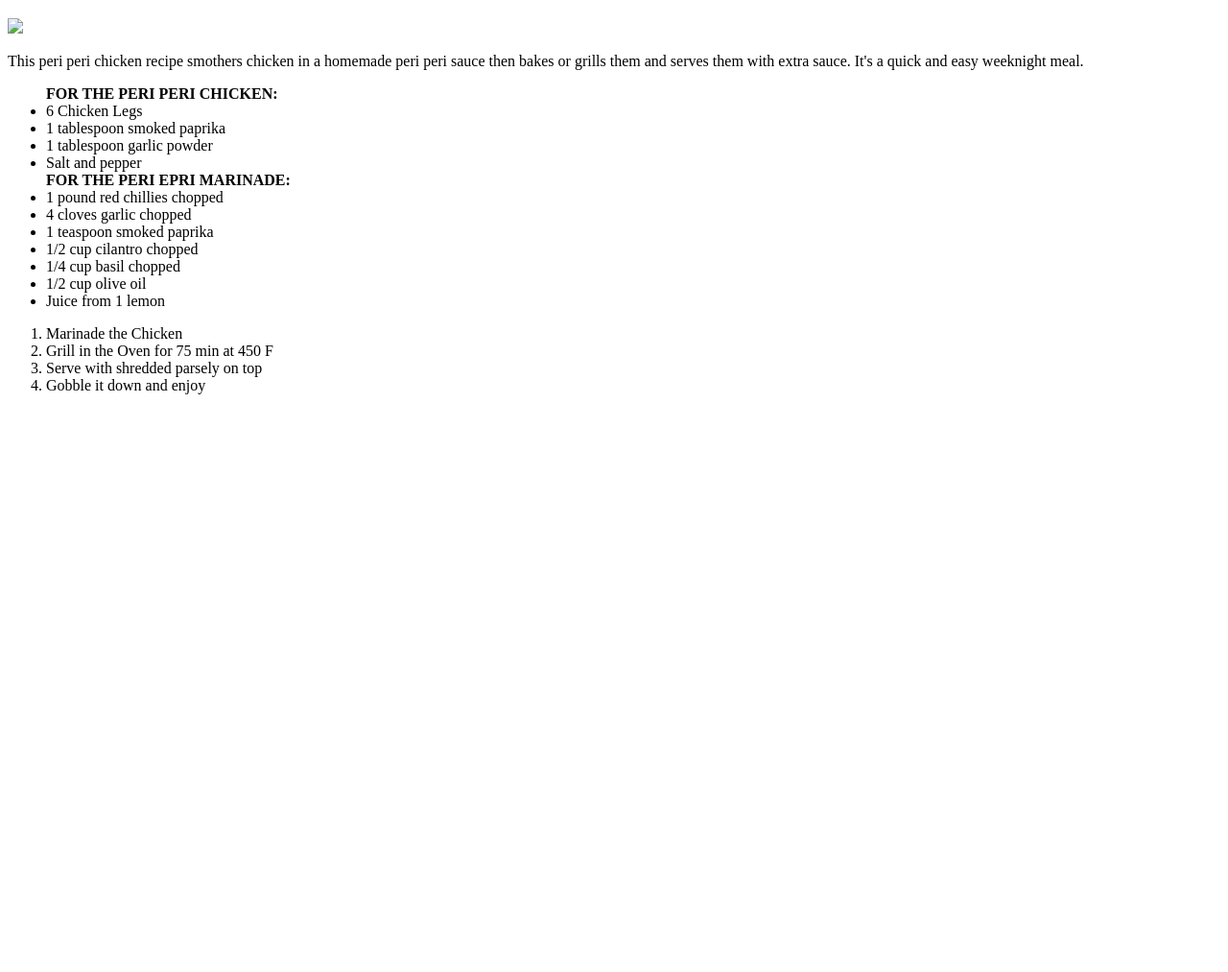
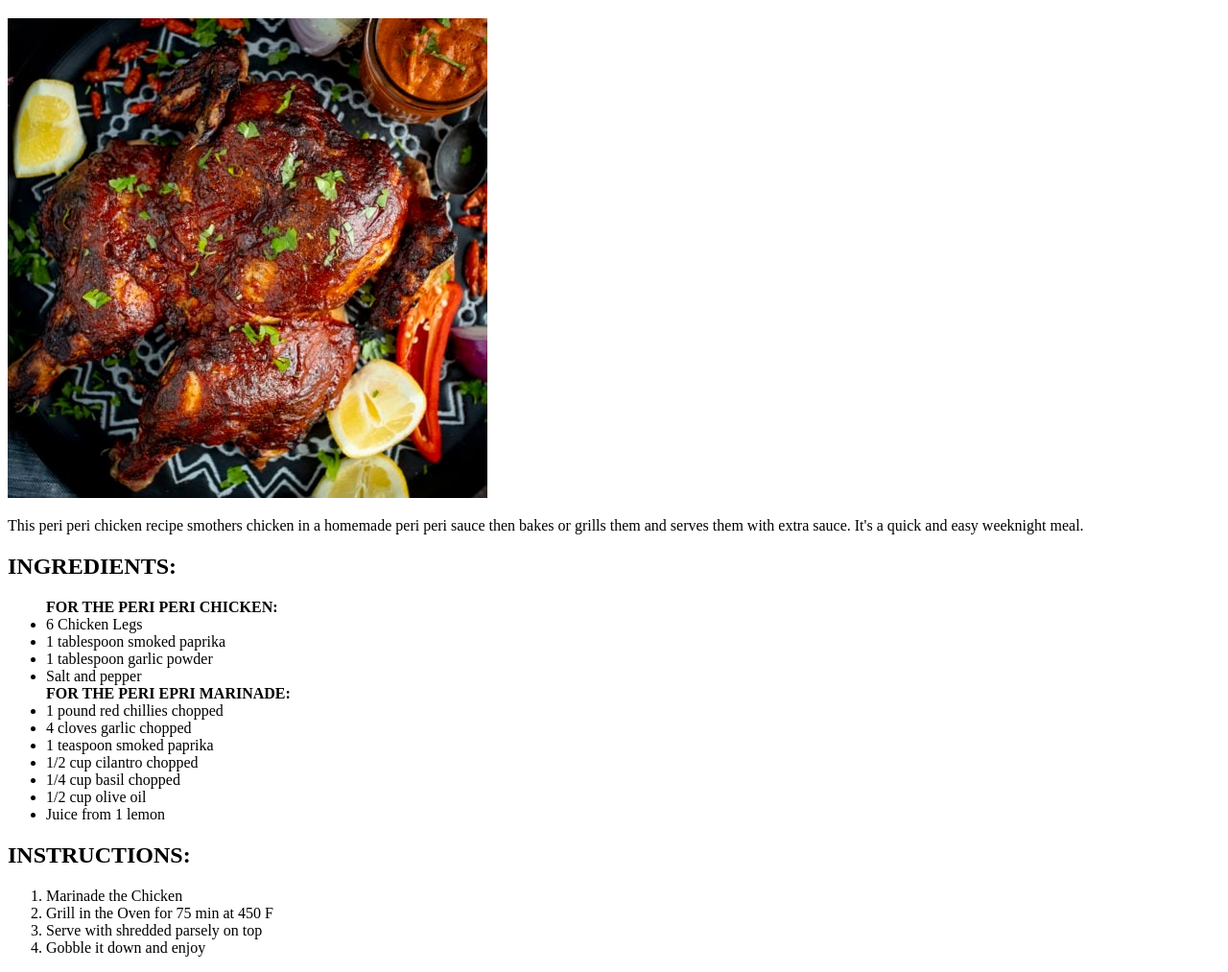
Before and after one commit to JayoftheJo/odin-recipes, a plain HTML site: page recipes/perichicken.html in a window 1280 px wide. Shown: the part 61-1074 px from the top of the page at 96% size. Before the commit the page ends 800 px from the top, so only its background shows below. Drawn offline with Linux system fonts and the light colour scheme.

Commit message:
Added image to repo

```diff
--- a/recipes/perichicken.html
+++ b/recipes/perichicken.html
@@ -5,7 +5,7 @@
     </head>
     <body>
         <h1>Peri Peri Chicken</h1>
-        <img src = 'PeriChicken.jpg'>
+        <img src = 'PeriChicken.jpg' alt = 'Peri Peri Chicken'>
         <p>
             This peri peri chicken recipe smothers
             chicken in a homemade peri peri sauce then
@@ -13,6 +13,7 @@
             extra sauce. It's a quick and easy weeknight
             meal.
         </p>
+        <h2>INGREDIENTS:</h2>
         <ul>
             <strong>FOR THE PERI PERI CHICKEN:</strong>
             <li> 6 Chicken Legs</li>
@@ -28,6 +29,7 @@
             <li> 1/2 cup olive oil</li>
             <li> Juice from 1 lemon</li>
         </ul>
+        <h2>INSTRUCTIONS:</h2>
         <ol>
             <li> Marinade the Chicken</li>
             <li> Grill in the Oven for 75 min at 450 F</li>
```
Also changed, not shown: index.html (line endings or trailing spaces), recipes/PeriChicken.jpg (added).
